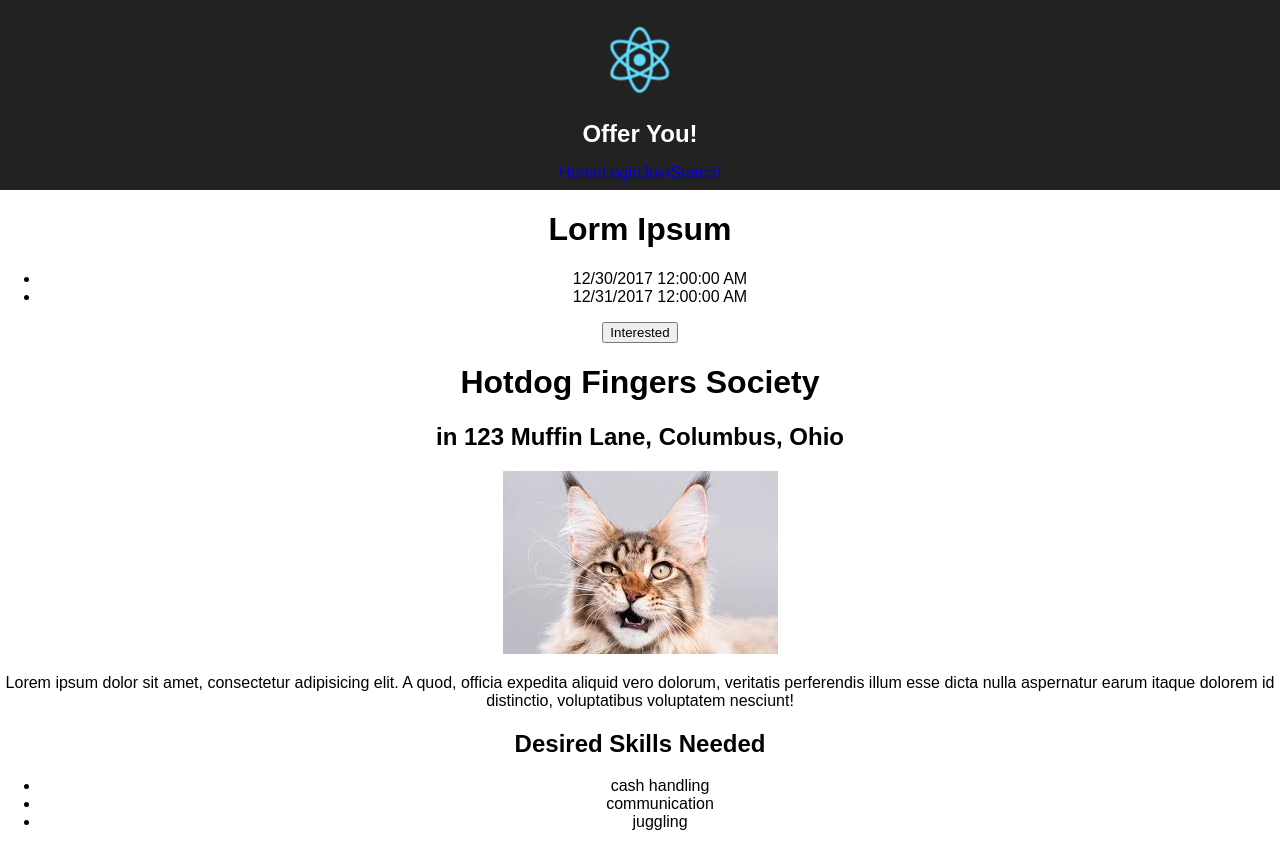
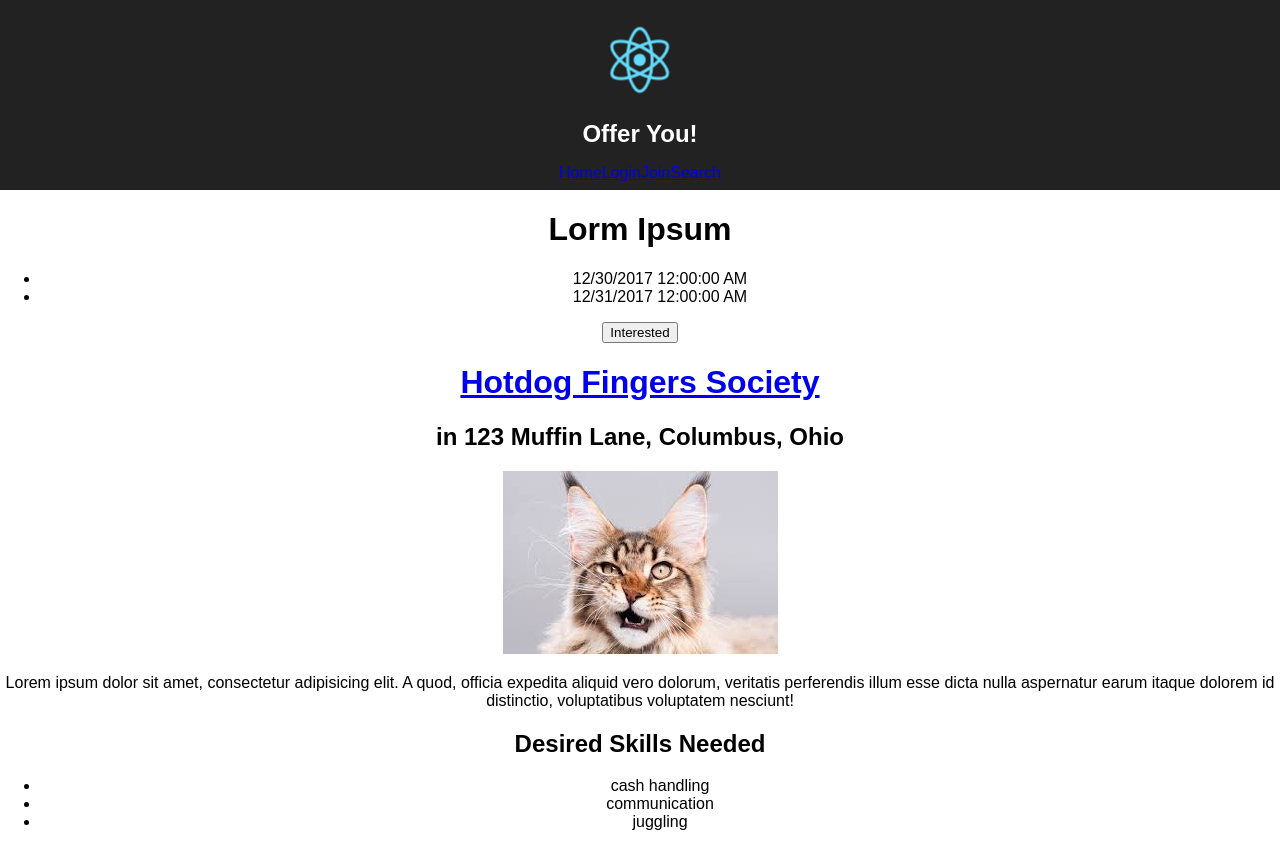
Before and after one commit to chingu-voyage3/bears-12, a React (Create React App) app in the folder client/: page /opportunity/1 in a window 1280 px wide. Built offline with nearby package versions, Linux system fonts and the light colour scheme.

Commit message:
added concurrently to package.json, added link to profile from opportunity page

```diff
--- a/client/src/components/Opportunity.js
+++ b/client/src/components/Opportunity.js
@@ -1,12 +1,14 @@
 import React from 'react'
 import PropTypes from 'prop-types'
 import Example from '../img/download.jpeg'
+import { Link } from 'react-router-dom';
 
 const Opportunity = (props) => {
     const mockData = {
       opportunityId: 1,
       title: 'Lorm Ipsum',
       nonProfit: 'Hotdog Fingers Society',
+      userid: 'hotdogFings',
       startDate: '12/30/2017 12:00:00 AM',
       endDate: '12/31/2017 12:00:00 AM',
       description: 'Lorem ipsum dolor sit amet, consectetur adipisicing elit. A quod, officia expedita aliquid vero dolorum, veritatis perferendis illum esse dicta nulla aspernatur earum itaque dolorem id distinctio, voluptatibus voluptatem nesciunt!',
@@ -28,7 +30,7 @@ const Opportunity = (props) => {
           <button>Interested</button>
         </div>
         <div>
-          <h1>{mockData.nonProfit}</h1>
+          <Link to={"/profile/"+mockData.userid}><h1>{mockData.nonProfit}</h1></Link>
           <h2>{`in ${mockData.location.address}`}</h2>
           <div>
             <img src={Example} alt="placeholder"/>
--- a/package.json
+++ b/package.json
@@ -20,6 +20,7 @@
     "serve-favicon": "~2.4.2"
   },
   "devDependencies": {
+    "concurrently": "^3.5.1",
     "dotenv": "^4.0.0"
   }
 }
```
Also changed, not shown: 1 other file (tests, documents, lock files or other folders).
